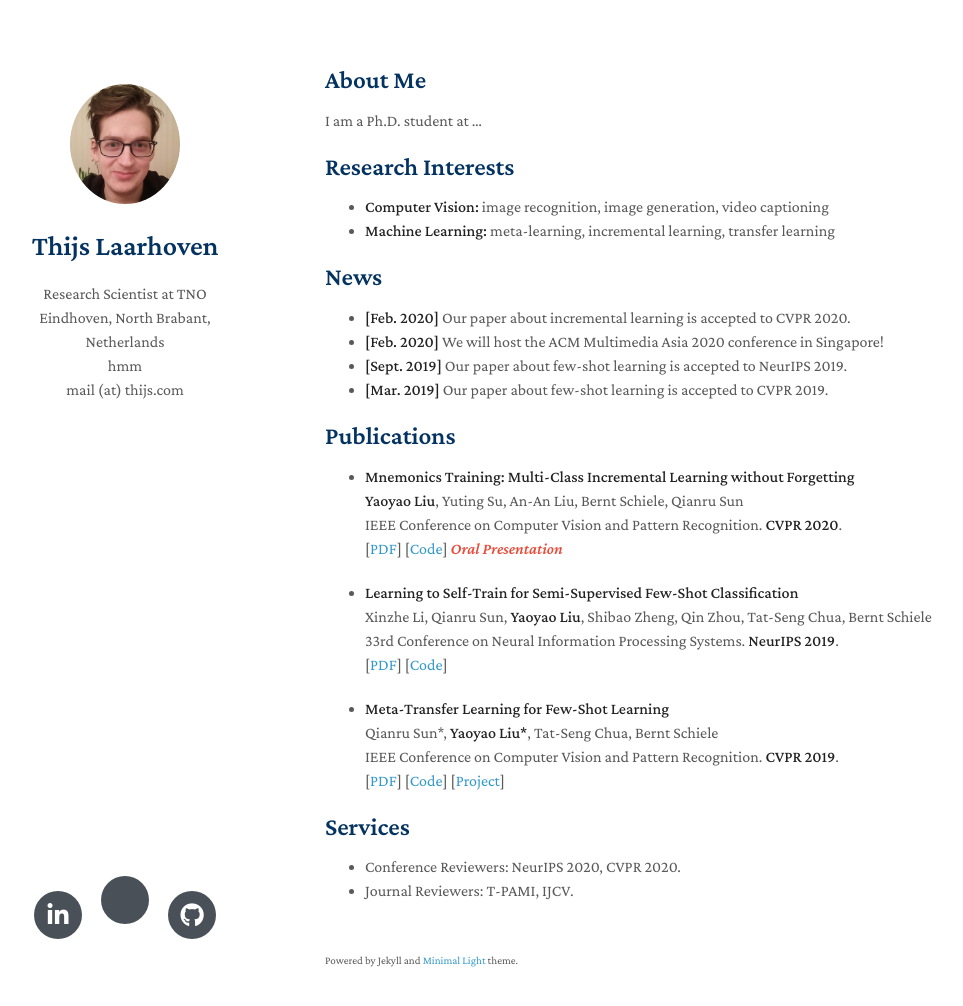
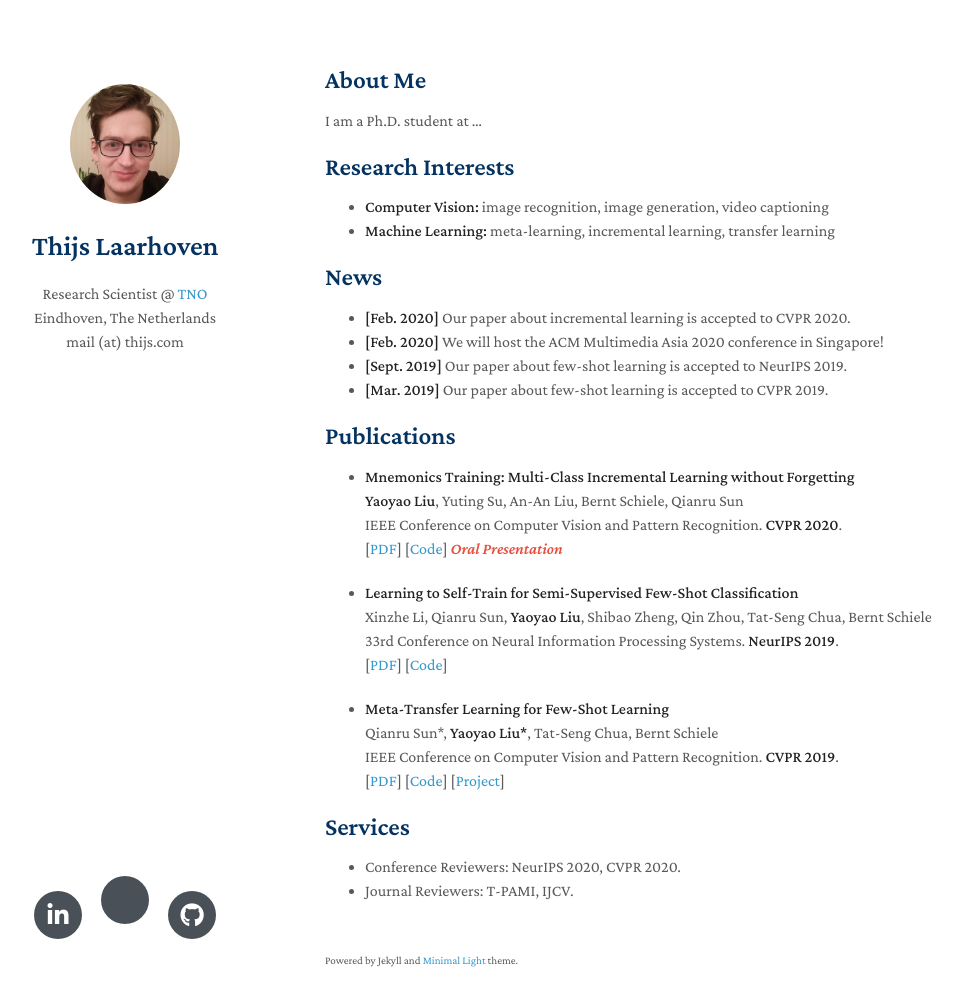
Before and after one commit to tmmlaarhoven/minimal-light, a Jekyll site: the page built from index.md, in a window 1280 px wide and 1041 px high. Shown: the top 1006 px of the window, without its empty margins (145-1108 px from the left). Built offline with Jekyll 4.4.1, drawn with Linux system fonts in a browser that asks for light colours; nearby versions of some CDN libraries; a style sheet for code colours, icons or effects is not loaded; our own code applies the rules of GitHub Pages for plain Markdown files.

Commit message:
Update _config.yml

```diff
--- a/_config.yml
+++ b/_config.yml
@@ -1,6 +1,6 @@
 title: Thijs Laarhoven
-position: Research Scientist at TNO
-affiliation: Eindhoven, North Brabant, Netherlands <br/> hmm
+position: Research Scientist @ <a href='https://tno.nl'>TNO</a>
+affiliation: Eindhoven, The Netherlands
 email: mail (at) thijs.com
 keywords: minimal academic
 google_scholar: https://scholar.google.nl/citations?user=lLqnszIAAAAJ
```
